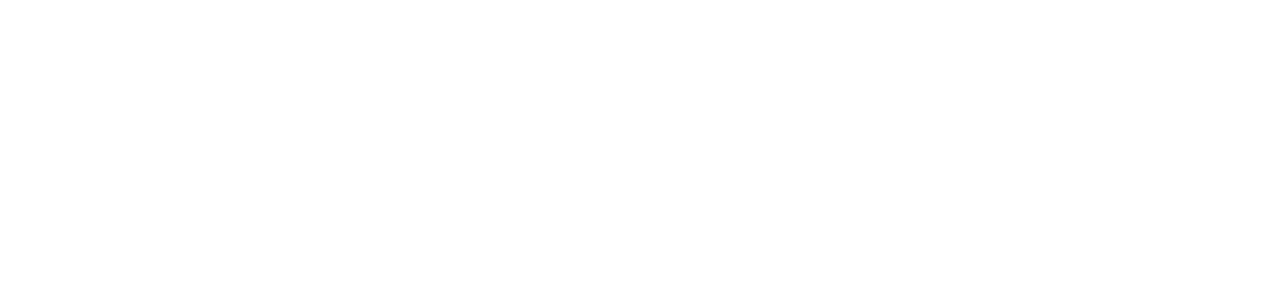
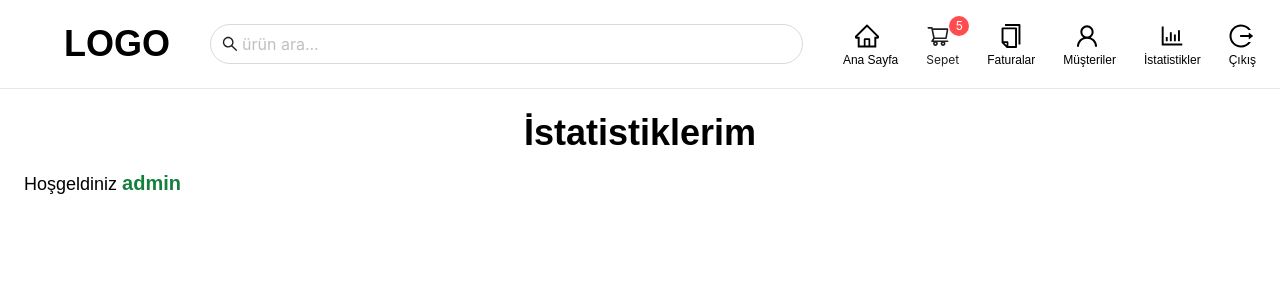
Before and after one commit to Ayalni2289/POS-projesi-Devam-, a React (Create React App) app in the folder client/: page /statistics in a window 1280 px wide. Before the commit this address had no page. Shown: the top 300 px of the page. Built offline with nearby package versions, Linux system fonts and the light colour scheme; the HTML template or start-up script is replaced by a standard one.

Commit message:
İstatistik sayfası yapılmaya başlandı. "Hoşgeldiniz"

```diff
--- a/client/src/App.jsx
+++ b/client/src/App.jsx
@@ -3,6 +3,7 @@
 import CartPage from "./pages/CartPage";
 import BillPage from "./pages/BillPage";
 import CustomerPage from "./pages/CustomerPage";
+import StatisticsPage from "./pages/StatisticsPage";
 
 function App() {
   return (
@@ -13,6 +14,7 @@
           <Route path="/cart" element={<CartPage />} />
           <Route path="/bill" element={<BillPage />} />
           <Route path="/customers" element={<CustomerPage />} />
+          <Route path="/statistics" element={<StatisticsPage />} />
         </Routes>
       </BrowserRouter>
     </>
--- a/client/src/components/header/Header.jsx
+++ b/client/src/components/header/Header.jsx
@@ -83,7 +83,7 @@
           </Link>
           {/*İstatistikler*/}
           <Link
-            to={"/"}
+            to={"/statistics"}
             className="menu-a flex flex-col hover:text-[#40a9ff] transition-all"
           >
             <BarChartOutlined className="px-4 py-1 md:text-2xl text-xl" />
--- /dev/null
+++ b/client/src/pages/StatisticsPage.jsx
@@ -0,0 +1,20 @@
+import Header from "../components/header/Header";
+
+const StatisticsPage = () => {
+  return (
+    <>
+      <Header />
+      <div className="px-6">
+        <h1 className="text-4xl font-bold text-center mb-4">İstatistiklerim</h1>
+        <div>
+          <h2 className="text-lg">
+            Hoşgeldiniz{" "}
+            <span className="text-green-700 font-bold text-xl">admin</span>
+          </h2>
+        </div>
+      </div>
+    </>
+  );
+};
+
+export default StatisticsPage;
```
